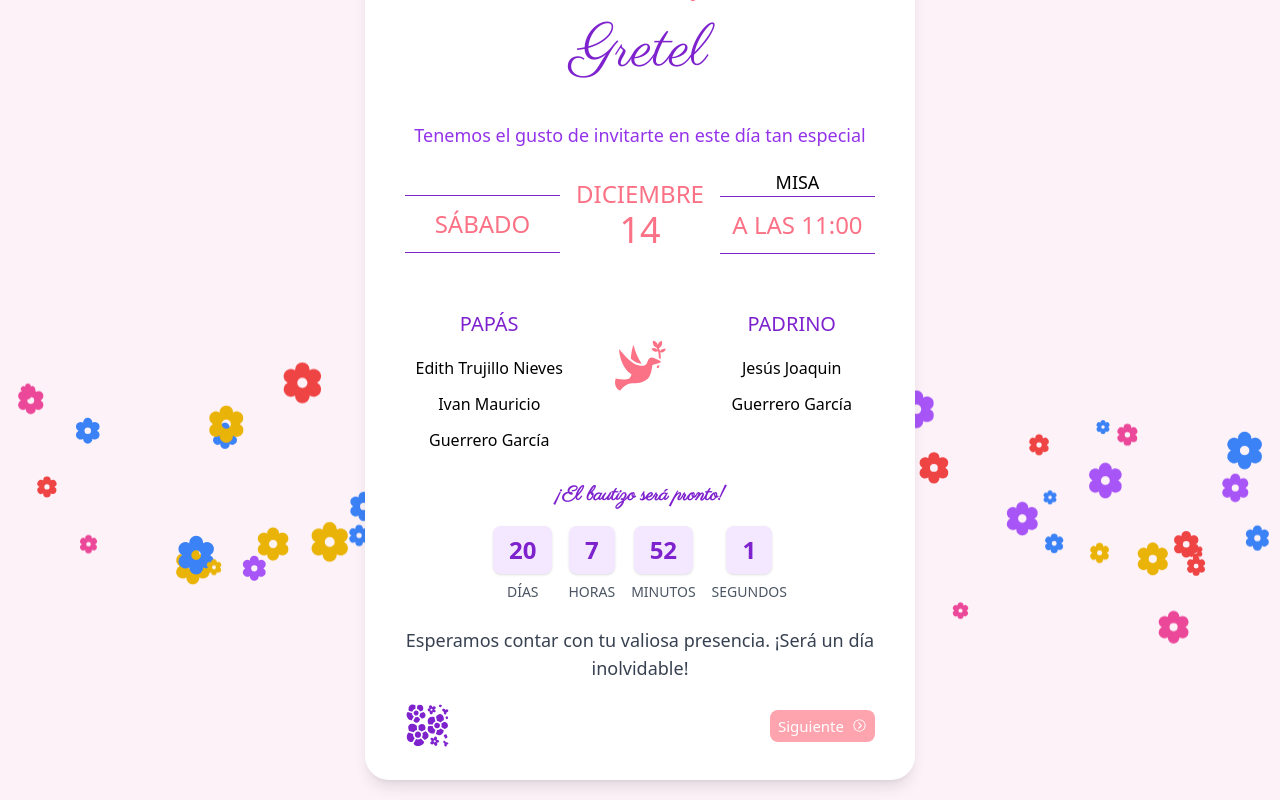
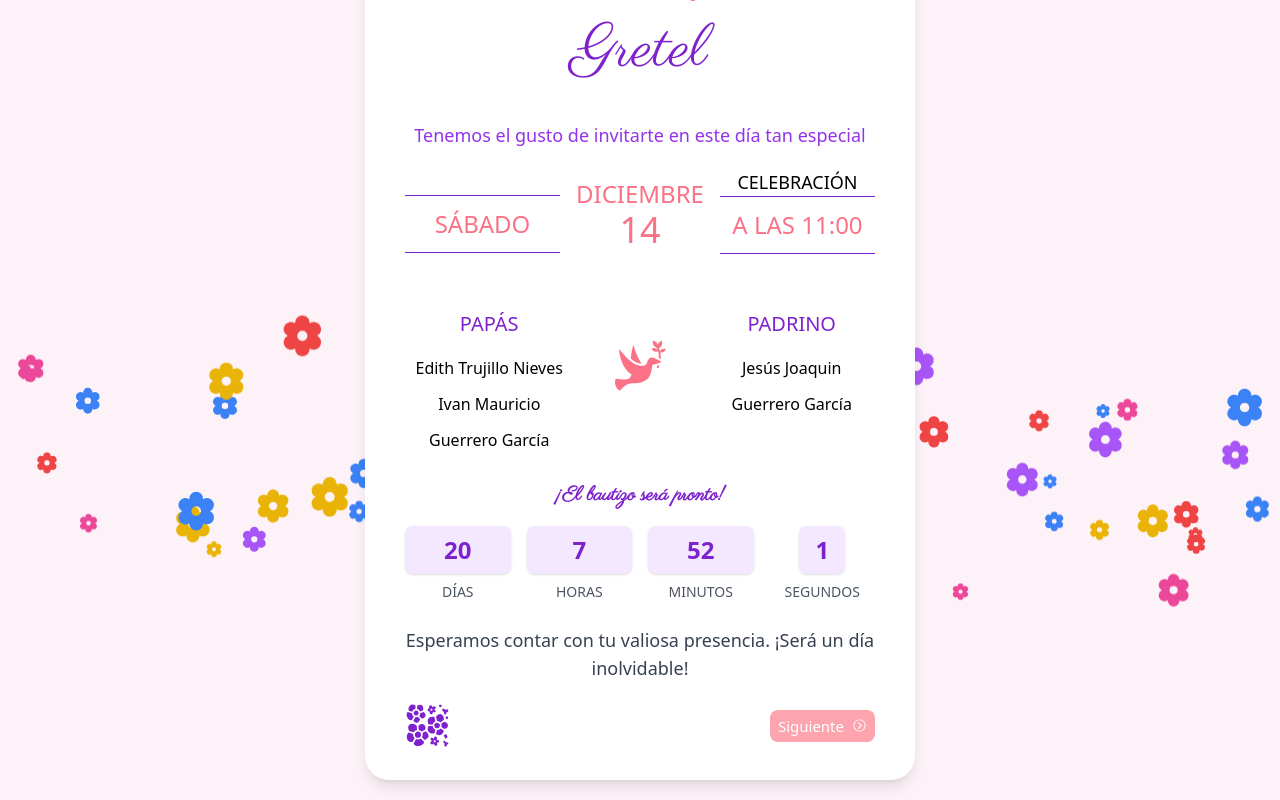
Before and after one commit to Joaquingro/gretel-invitacion, a React (Vite) app: page / in a window 1280 px wide. Both pictures are taken after a click on the button "Siguiente". Shown: the part 140-940 px from the top of the page. Built offline with nearby package versions, Linux system fonts and the light colour scheme; a web font is replaced by a local one.

Commit message:
fix error de resize

```diff
--- a/src/index.css
+++ b/src/index.css
@@ -13,40 +13,49 @@ h2 {
   font-family: "Parisienne", serif;
 }
 
+html,
 body {
-  width: 100vw;
+  margin: 0;
+  padding: 0;
+  width: 100%;
+  overflow-x: hidden;
+  box-sizing: border-box;
+}
+
+body {
+  position: relative;
   display: flex;
   flex-direction: column;
-  overflow-x: hidden;
   justify-content: center;
+  align-items: center;
   background-color: #fdf2f8;
+  min-height: 100vh;
 }
 
-
-@media(max-width:450px){
+@media (max-width: 450px) {
   body {
     justify-content: start;
     padding: 20px 0px;
   }
 }
 
-
 @keyframes flowerFall {
   0% {
-    transform: translateY(-10px); /* Empezar desde arriba */
-    opacity: 0; /* Comenzar invisible */
+    transform: translateY(-10px);
+    opacity: 0;
   }
   50% {
-    opacity: 1; /* Hacerse visible a la mitad de la caída */
+    opacity: 1;
   }
   100% {
-    transform: translateY(100vh); /* Caer hasta el fondo de la pantalla */
-    opacity: 1; /* Mantenerse visible al final */
+    transform: translateY(100vh);
+    opacity: 1;
   }
 }
 
 .animate-flower {
-  animation: flowerFall 6s linear infinite; /* Hacemos que la animación dure más tiempo y sea continua */
-  opacity: 0;  /* Asegura que empiecen invisibles */
-  animation-fill-mode: forwards; /* Asegura que la animación se mantenga */
+  animation: flowerFall 6s linear infinite;
+  opacity: 0;
+  animation-fill-mode: forwards;
+  will-change: transform, opacity;
 }
--- a/src/pages/Invitation/Invitation.tsx
+++ b/src/pages/Invitation/Invitation.tsx
@@ -36,13 +36,13 @@ const Invitation: React.FC = () => {
   }, []);
 
   const [currentText, setCurrentText] = useState({
-    title: "MISA",
+    title: "CELEBRACIÓN",
     time: "A LAS 11:00",
   });
   const [fadeClass, setFadeClass] = useState("opacity-100");
 
   const data = [
-    { title: "MISA", time: "A LAS 11:00" },
+    { title: "CELEBRACIÓN", time: "A LAS 11:00" },
     { title: "COMIDA", time: "A LAS 13:00" },
   ];
 
@@ -114,35 +114,35 @@ const Invitation: React.FC = () => {
       </section>
 
       {/* Cronómetro */}
-      <footer className="mt-8 ms:mt-0 text-center">
+      <footer className="mt-8 ms:mt-0 text-center w-full">
         <h2 className="text-xl font-semibold text-purple-700 mb-4">
           ¡El bautizo será pronto!
         </h2>
-        <div className="flex justify-center items-center gap-4">
+        <div className="flex justify-center items-center gap-4 w-full">
           {/* Días */}
-          <div className="flex flex-col items-center">
-            <span className="text-2xl font-bold text-purple-700 bg-purple-100 rounded-lg px-4 py-2 shadow">
+          <div className="flex flex-col items-center w-full">
+            <span className="text-lg ms:text-2xl font-bold text-purple-700 bg-purple-100 rounded-lg px-4 py-2 shadow w-full">
               {timeLeft.days}
             </span>
             <span className="text-sm text-gray-600 mt-2">DÍAS</span>
           </div>
           {/* Horas */}
-          <div className="flex flex-col items-center">
-            <span className="text-2xl font-bold text-purple-700 bg-purple-100 rounded-lg px-4 py-2 shadow">
+          <div className="flex flex-col items-center w-full">
+            <span className="text-lg ms:text-2xl font-bold text-purple-700 bg-purple-100 rounded-lg px-4 py-2 shadow w-full">
               {timeLeft.hours}
             </span>
             <span className="text-sm text-gray-600 mt-2">HORAS</span>
           </div>
           {/* Minutos */}
-          <div className="flex flex-col items-center">
-            <span className="text-2xl font-bold text-purple-700 bg-purple-100 rounded-lg px-4 py-2 shadow">
+          <div className="flex flex-col items-center w-full">
+            <span className="text-lg ms:text-2xl font-bold text-purple-700 bg-purple-100 rounded-lg px-4 py-2 shadow w-full">
               {timeLeft.minutes}
             </span>
             <span className="text-sm text-gray-600 mt-2">MINUTOS</span>
           </div>
           {/* Segundos */}
-          <div className="flex flex-col items-center">
-            <span className="text-2xl font-bold text-purple-700 bg-purple-100 rounded-lg px-4 py-2 shadow">
+          <div className="flex flex-col items-center w-full">
+            <span className="text-lg ms:text-2xl font-bold text-purple-700 bg-purple-100 rounded-lg px-4 py-2 shadow">
               {timeLeft.seconds}
             </span>
             <span className="text-sm text-gray-600 mt-2">SEGUNDOS</span>
--- a/src/pages/Invitation/LayoutInvitation.tsx
+++ b/src/pages/Invitation/LayoutInvitation.tsx
@@ -67,28 +67,29 @@ const LayoutInvitation = () => {
       <audio ref={audioRef} src={Soundtrack}>
         Tu navegador no soporta el elemento de audio.
       </audio>
+      <div className="absolute inset-0 z-0 overflow-hidden">
         {Array.from({ length: 60 }).map((_, index) => {
-        // Aumentamos el número de flores
           const randomColor = colors[Math.floor(Math.random() * colors.length)];
           const randomSize = Math.random() * 2 + 1; // Tamaño entre 1x y 3x
           const randomDuration = Math.random() * 3 + 4; // Duración de 4s a 7s
-        const randomDelay = Math.random() * 2;
+          const randomDelay = Math.random() * 2; // Retraso inicial
           const randomPosition = Math.random() * 100; // Posición inicial horizontal
 
           return (
             <PiFlowerFill
               key={index}
-            className={`absolute ${randomColor} animate-flower z-0`}
+              className={`absolute ${randomColor} animate-flower`}
               style={{
                 left: `${randomPosition}%`,
-              top: `0`, // Asegura que empiecen desde arriba
+                top: `-${randomSize}rem`, // Inicia fuera de la pantalla
                 fontSize: `${randomSize}rem`,
-              animationDuration: `${randomDuration + 4}s`, // Duración total de la caída
-              animationDelay: `${randomDelay}s`, // Retraso para un inicio escalonado
+                animationDuration: `${randomDuration + 4}s`,
+                animationDelay: `${randomDelay}s`,
               }}
             />
           );
         })}
+      </div>
 
       <motion.div
         key={step}
--- a/src/pages/Invitation/Location.tsx
+++ b/src/pages/Invitation/Location.tsx
@@ -16,11 +16,11 @@ const Location = () => {
   });
 
   return (
-    <div className="w-full py-4 ms:py-0 flex flex-col justify-center pt-4 items-center h-full gap-10">
+    <div className="w-full py-8 ms:py-0 flex flex-col justify-center pt-4 items-center gap-10">
       <div className="max-w-[500px] w-full flex flex-col items-center text-center">
         <h1 className="text-4xl mb-2">Ubicaciones</h1>
         <p className="text-sm ms:text-lg text-rose-400">
-          La ceremonia se llevará a cabo en la Parroquia del Divino Redentor en
+          La ceremonia se llevará a cabo en la Catedral del Divino Redentor en
           San Juan Teotihuacan
         </p>
         <p className="text-sm mb-8 text-purple-700 mt-2 w-full text-center">
```
Lines whose indentation alone changed are shown as unchanged.
